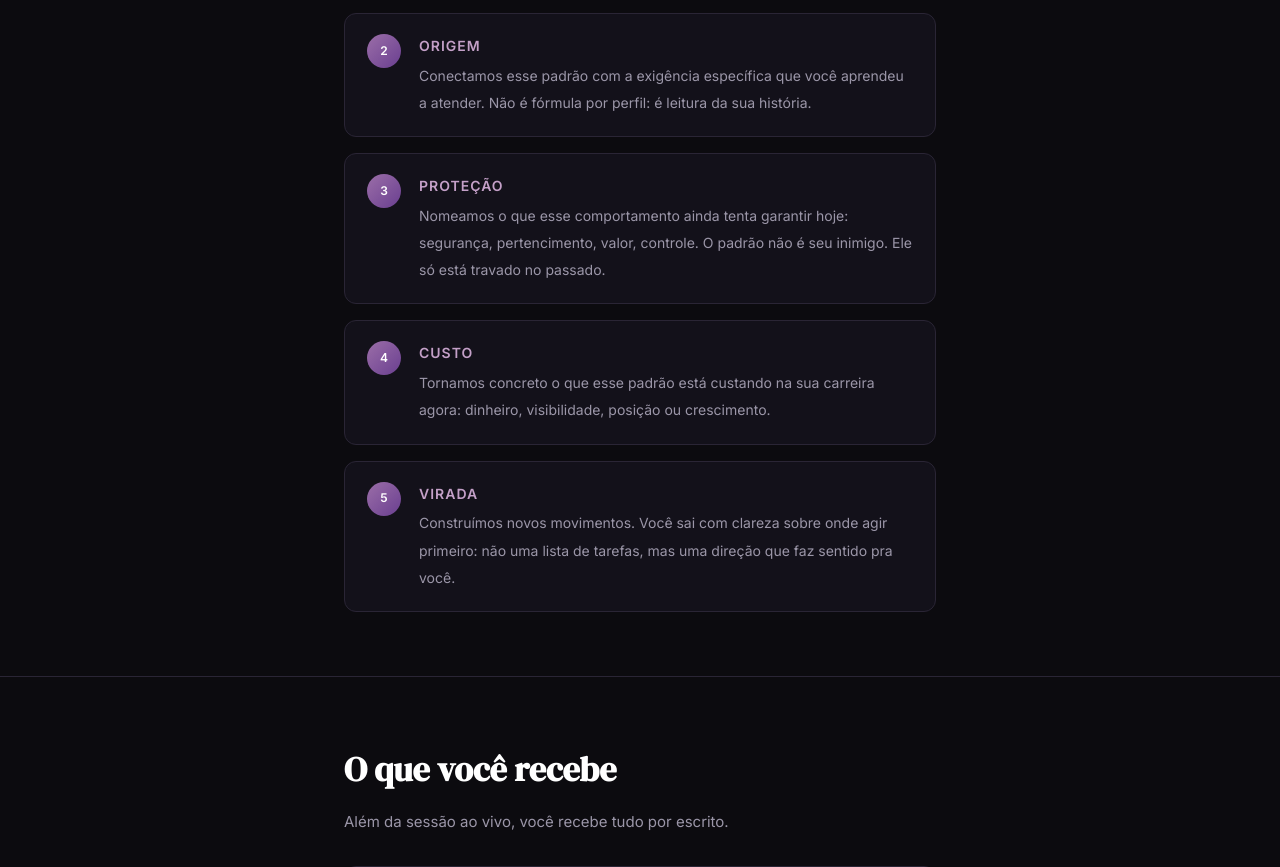
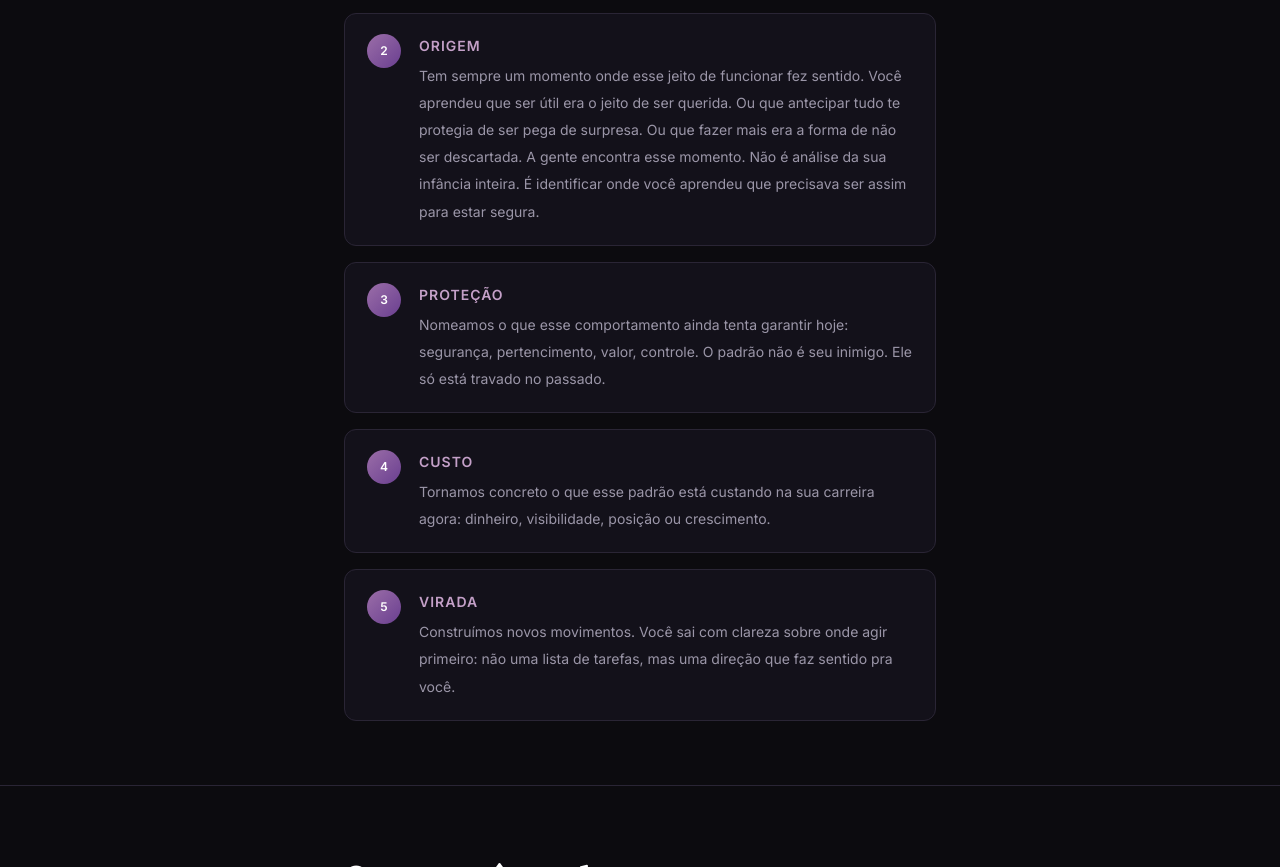
Before and after one commit to analulismu-svg/sessao-eu-no-meu-lugar, a plain HTML site: page index.html in a window 1280 px wide. Shown: the part 2935-3802 px from the top of the page. Drawn offline with Linux system fonts and the light colour scheme.

Commit message:
Reescreve passo Origem com linguagem de cena

```diff
--- a/index.html
+++ b/index.html
@@ -821,7 +821,7 @@
           <div class="step-num">2</div>
           <div class="step-body">
             <strong>Origem</strong>
-            <span>Conectamos esse padrão com a exigência específica que você aprendeu a atender. Não é fórmula por perfil: é leitura da sua história.</span>
+            <span>Tem sempre um momento onde esse jeito de funcionar fez sentido. Você aprendeu que ser útil era o jeito de ser querida. Ou que antecipar tudo te protegia de ser pega de surpresa. Ou que fazer mais era a forma de não ser descartada. A gente encontra esse momento. Não é análise da sua infância inteira. É identificar onde você aprendeu que precisava ser assim para estar segura.</span>
           </div>
         </div>
         <div class="step">
```
